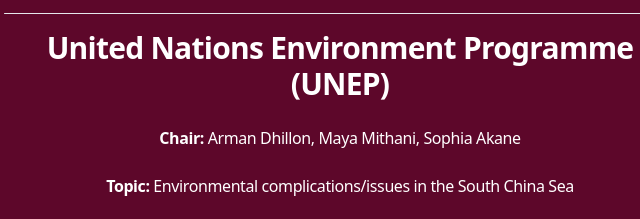
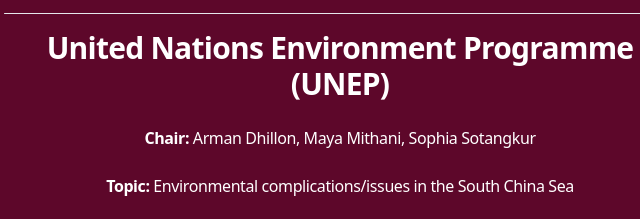
Before and after one commit to Jevidee/llhsmunwebsite, a website: page docs/ga.html in a window 1280 px wide. Shown: the part 860-1079 px from the top of the page, 300-940 px from the left. Drawn offline with nearby package versions, Linux system fonts and the light colour scheme; a web font is replaced by a local one.

Commit message:
Fixed Sophia's name.

```diff
--- a/docs/ga.html
+++ b/docs/ga.html
@@ -141,7 +141,7 @@
 
                 <div class="space-y-6">
                     <h1 class="font-bold tracking-tight text-white sm:text-3xl">United Nations Environment Programme (UNEP)</h1>
-                    <h2 class="tracking-tight text-white sm:text-l"> <strong>Chair:</strong> Arman Dhillon, Maya Mithani, Sophia Akane</h2>
+                    <h2 class="tracking-tight text-white sm:text-l"> <strong>Chair:</strong> Arman Dhillon, Maya Mithani, Sophia Sotangkur</h2>
                     <h2 class="tracking-tight text-white sm:text-l"><strong>Topic:</strong> Environmental complications/issues in the South China Sea</h2>
                     <h2 class="tracking-tight text-white sm:text-l"><strong>Type:</strong> General Assembly </h2>
 
```
